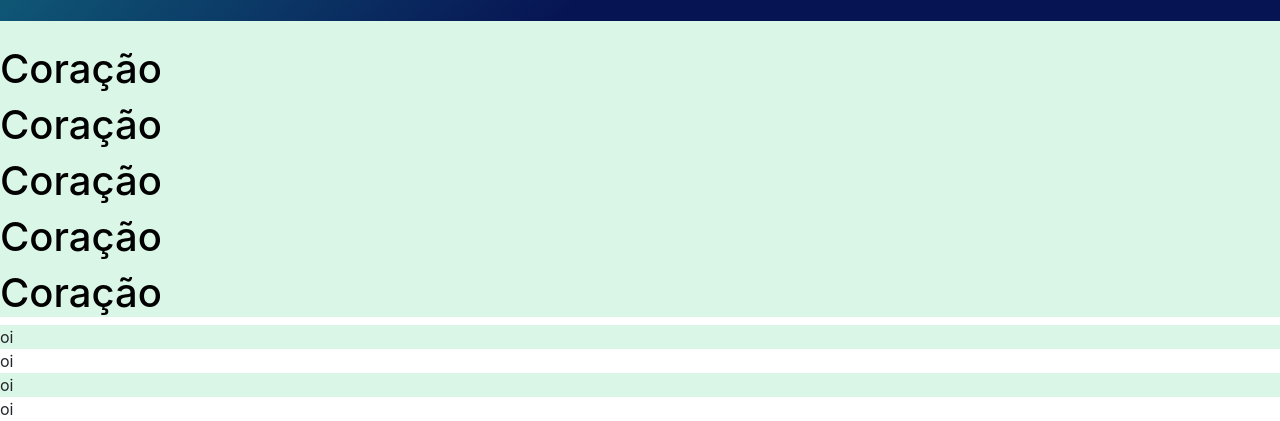
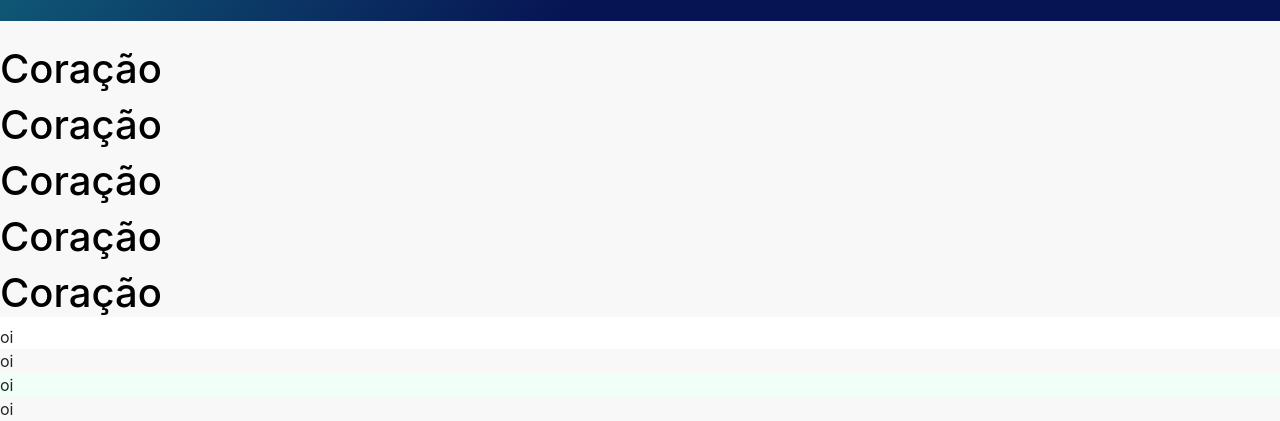
Before and after one commit to fvRaissa/PW, a PHP site: page / in a window 1280 px wide; the page is wider, and only the part inside the window is pictured. Shown: the part 819-1240 px from the top of that part. Run offline with PHP 8.4, Linux system fonts and the light colour scheme; some libraries are stand-ins or nearby versions.

Commit message:
Update style.css

```diff
--- a/prj-Bio/css/style.css
+++ b/prj-Bio/css/style.css
@@ -6,7 +6,7 @@
 /* Links de Fontes */
 @import url('https://fonts.googleapis.com/css2?family=Work+Sans:wght@300;400;500;700&display=swap');
 @import url('https://fonts.googleapis.com/css2?family=Poppins&family=Roboto:wght@100&display=swap');
-@import url('https://fonts.googleapis.com/css2?family=Raleway:wght@100;300;400;600&display=swap');
+@import url('https://fonts.googleapis.com/css2?family=Raleway:ital,wght@0,100;0,200;0,300;0,400;0,500;0,600;0,700;0,800;0,900;1,100;1,200;1,300;1,400;1,500;1,600;1,700;1,800;1,900&display=swap');
 
 
 *{
@@ -176,7 +176,7 @@ nav.ativo .nav-list li a:hover{
     margin-left: 10%;
     margin-top: 10%;
     /* background-color: aqua; */
-    width: 42vw;
+    width: 43vw;
     font-family: 'Raleway', sans-serif;
     font-weight:bolder;
     position: absolute;
@@ -280,21 +280,28 @@ nav.ativo .nav-list li a:hover{
 }
 
 #coracao{
-    background-color: #DAF6E7;
+    background-color: #f8f8f8;
 }
+.titulo2{
+    text-align: center;
+    font-family: 'Raleway', sans-serif;
+    font-weight: 700;
+    font-size: 5vh;
+    color: rgb(46, 46, 46);
+}
+
 #transplante{
-    background-color: #ffffff;
+    background-color: #f0fff7;
 }
-#lei-transplante{
-    background-color: #DAF6E7;
-}
+
+
 #quem-recebe{
-    background-color: #ffffff;
+    background-color: #f8f8f8;
 }
 
 #como-doar{
-    background-color: #DAF6E7;
+    background-color: #f0fff7;
 }
 #locais-doacao{
-    background-color: #ffffff;
+    background-color: #f8f8f8;
 }
```
